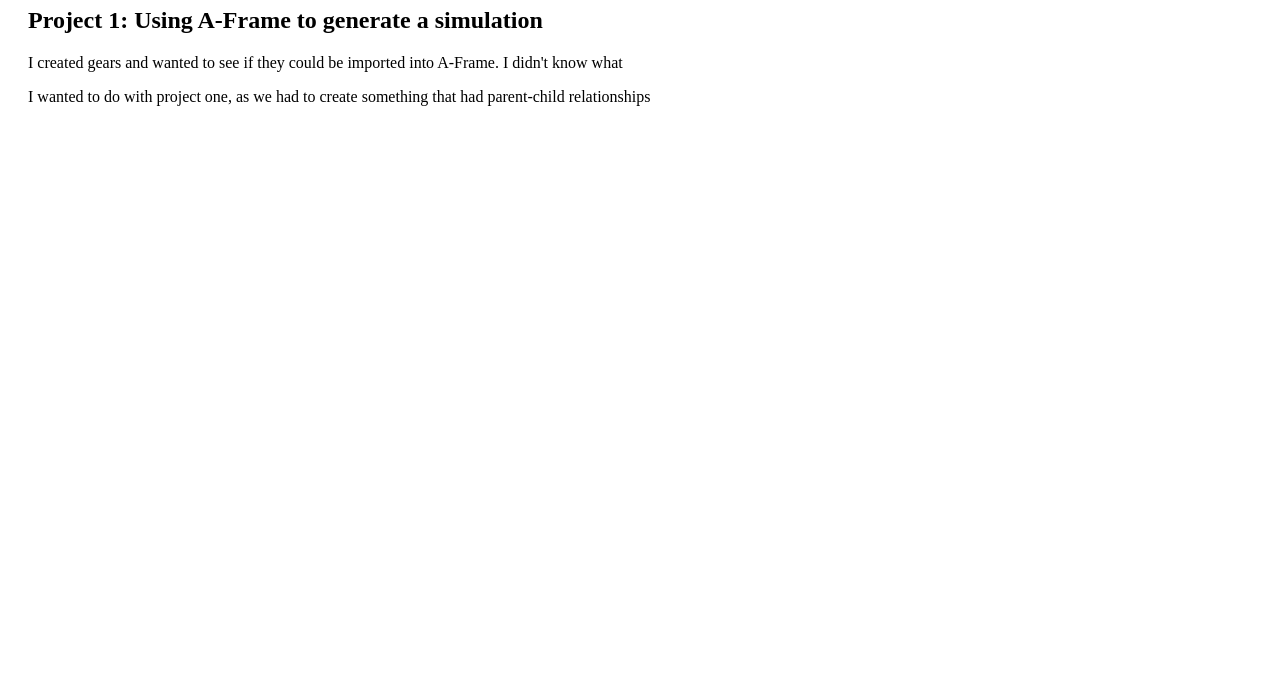
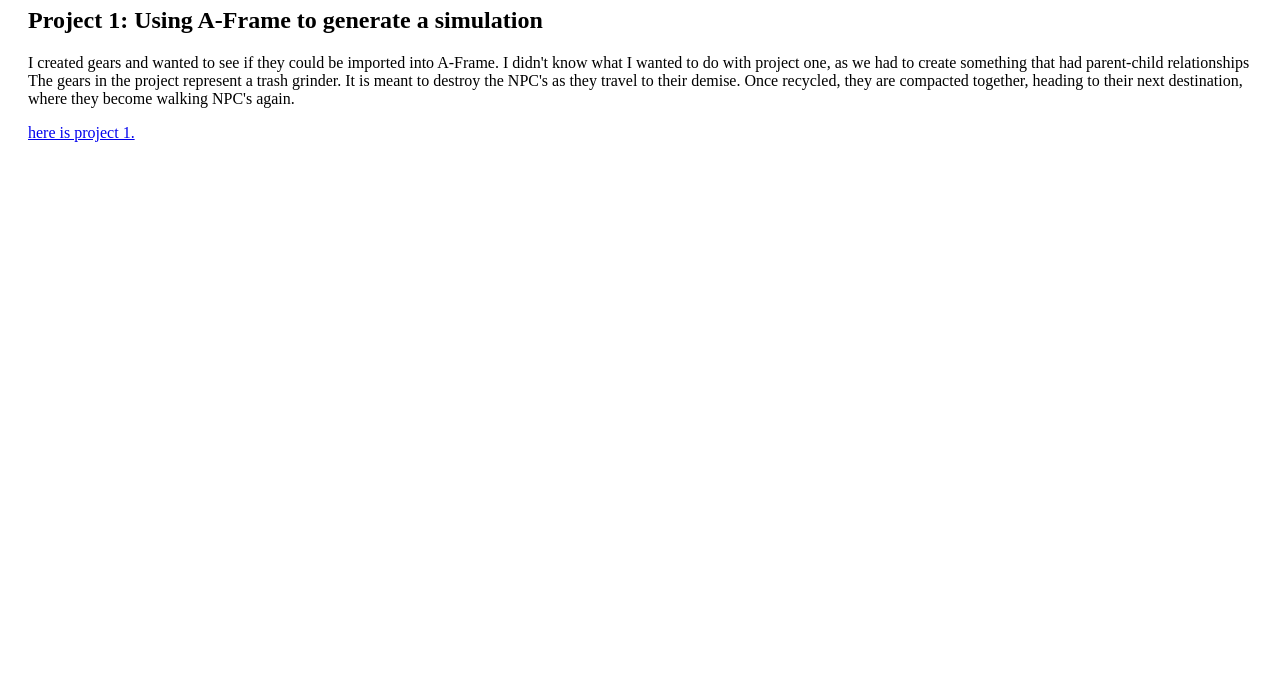
Before and after one commit to Wyoplayer/ExtendedWebTech, a plain HTML site: page index.html in a window 1280 px wide. Shown: the part 101-800 px from the top of the page. Drawn offline with Linux system fonts and the light colour scheme.

Commit message:
Updated project 1 to website as link

```diff
--- a/index.html
+++ b/index.html
@@ -8,10 +8,16 @@
   <h1>Christian Urbine's Digital Portfolio for Extended Web Tech</h1>
   <h2>Project 1: Using A-Frame to generate a simulation</h2>
   <p>
-    I created gears and wanted to see if they could be imported into A-Frame. I didn't know what
-    </p>
+    I created gears and wanted to see if they could be imported into A-Frame. I didn't know what  I wanted to do with project one, as we had to create something that had parent-child relationships
+    The gears in the project represent a trash grinder. It is meant to destroy the NPC's as they travel to their demise. Once recycled, they are compacted together, heading to their next destination,
+    where they become walking NPC's again.
+  </p>
+
+    <a href = "Aframe_starter.html"> here is project 1.  </a>
+
+
     <p>
-    I wanted to do with project one, as we had to create something that had parent-child relationships
+
   </p>
   </body>
 </html>
```
